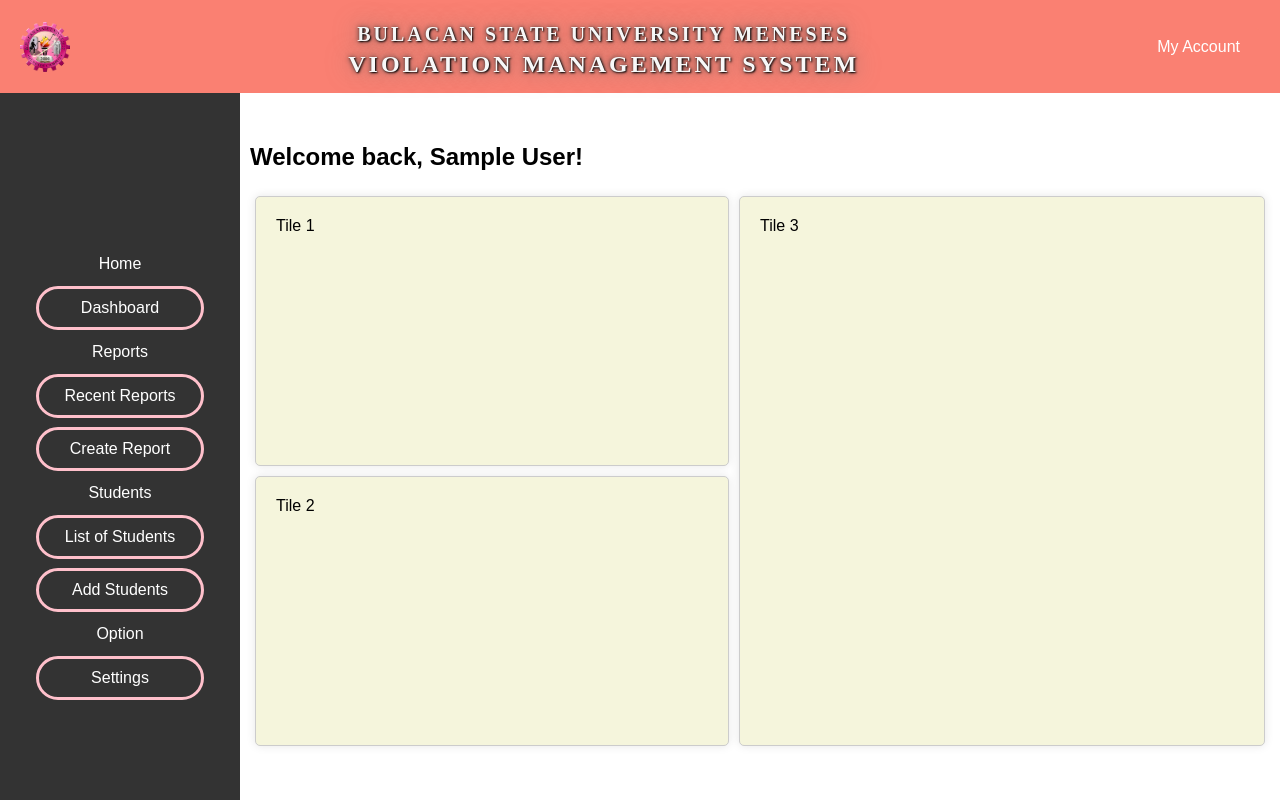
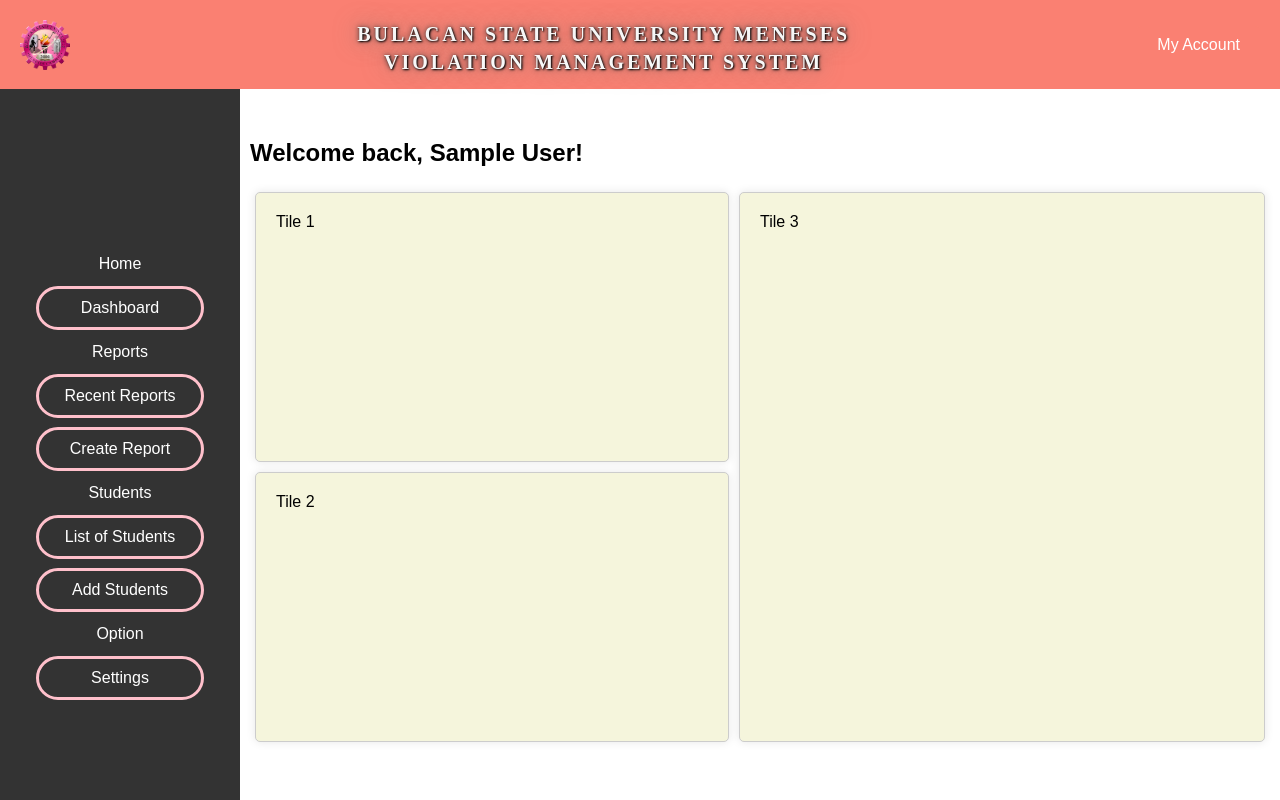
Before and after one commit to doksii/BulSUVMS, a PHP site: page /dashboard.php in a window 1280 px wide. Run offline with PHP 8.4, Linux system fonts and the light colour scheme; the visitor is signed in with stand-in values (Sample User, id 1).

Commit message:
LogIn BG|Dashboard header

```diff
--- a/assets/css/MainStyle.css
+++ b/assets/css/MainStyle.css
@@ -78,11 +78,10 @@ th {
     font-size: 1.25rem;
 }
 .company-name2 {
-    font-size: 1rem;
     margin-top: 5px;
     flex-grow: 1;
     text-align: center;
-    font-size: 1.5em;
+    font-size: 1.25em;
 }
 
 .dropdown {
@@ -239,6 +238,7 @@ th {
     text-align: left;
 }
 /* End of Settings */
+
 /* start of dashboard */
 
 .dashboardContainer {
--- a/assets/css/styles.css
+++ b/assets/css/styles.css
@@ -1,3 +1,6 @@
+/* *{
+    outline: dotted red;
+} */
 body {
     font-family: Arial, sans-serif;
     display: flex;
@@ -5,7 +8,7 @@ body {
     align-items: center;
     height: 100vh;
     margin: 0;
-    background-image: url();
+    background-image: url("../img/BMCLoginWP.jpg");
     background-size: cover;
     background-position: center;
 }
--- a/index.html
+++ b/index.html
@@ -24,7 +24,7 @@
 <body>
 
 
-    <img src="https://raw.githubusercontent.com/isonary/BulSUVMS-jason/main/assets/img/meneseslogonobg.png" alt="Meneses Logo" width="100" height="100">
+    <img src="assets\img\BMCLogo.png" alt="Meneses Logo" width="100" height="100">
     <div class="header-container">
     <h1>Bulacan State University<br>Violation Management System</h1>
     </div>
```
Also changed, not shown: assets/img/BMCLoginWP.jpg (renamed from assets/img/BulSU Login WP.jpg), assets/img/meneseslogonobg.png (deleted).
